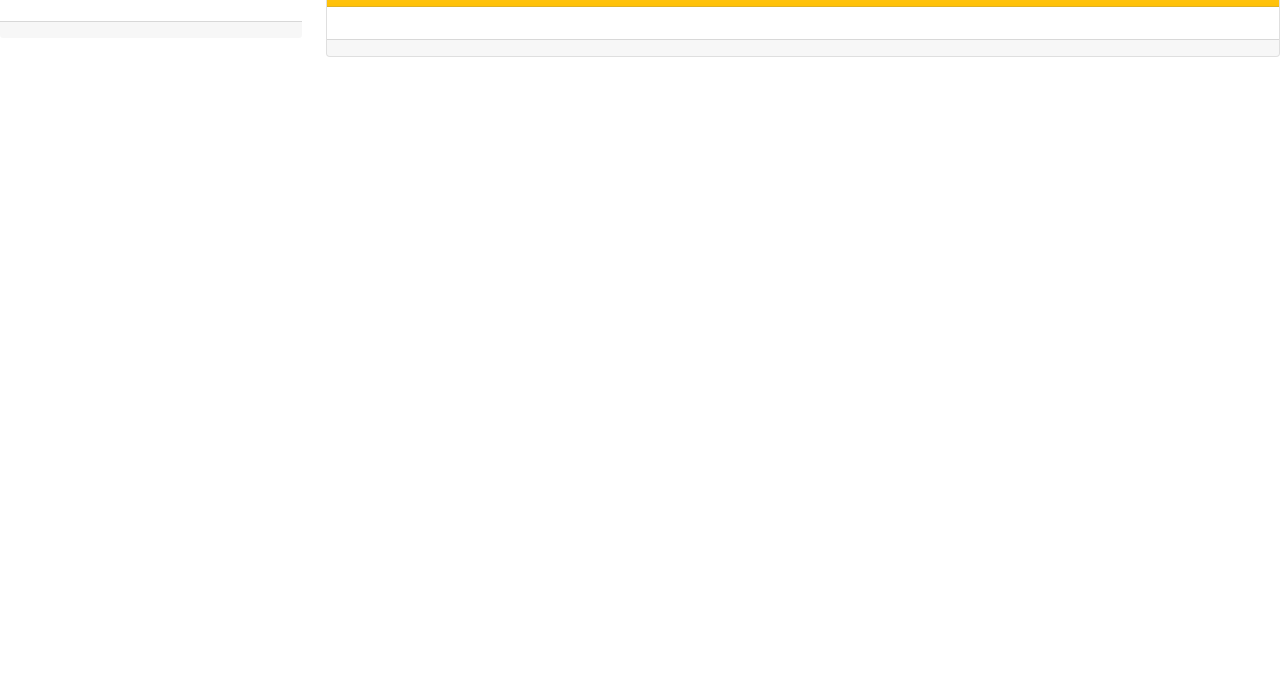
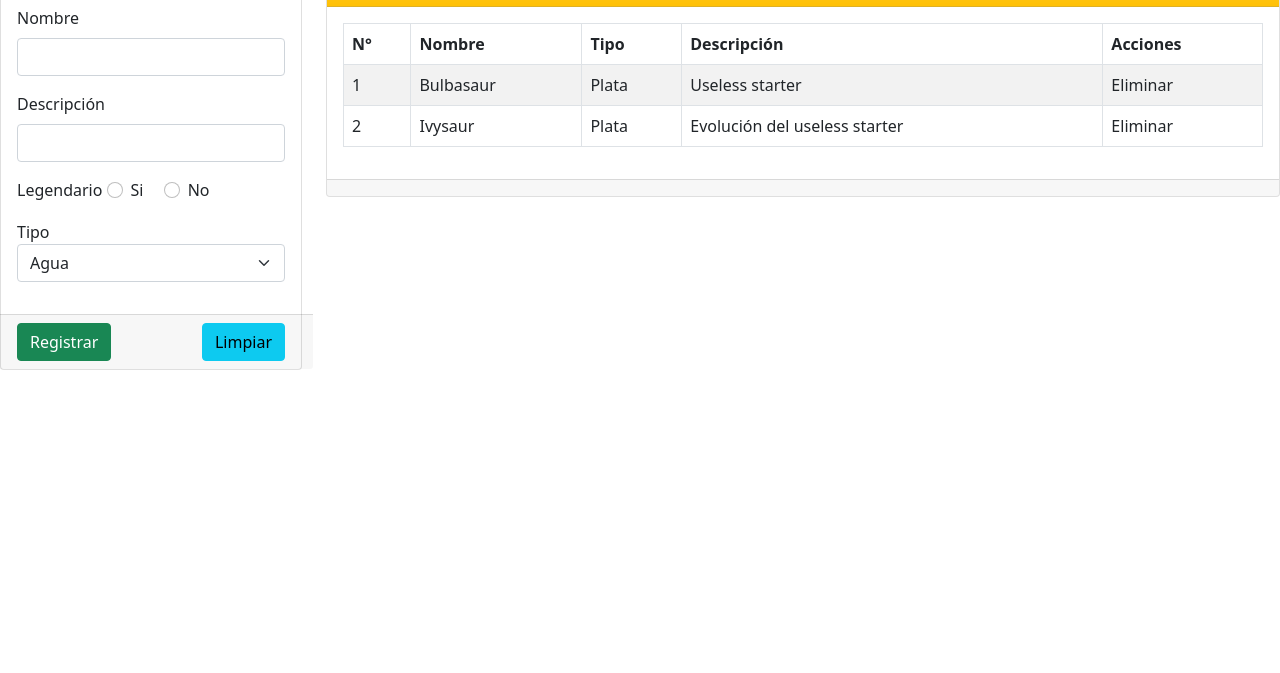
Before and after one commit to Noothowl/pokedex_project, a plain HTML site: page index.html in a window 1280 px wide. Shown: the part 127-800 px from the top of the page. Drawn offline with nearby package versions, Linux system fonts and the light colour scheme.

Commit message:
agregar tabla y js

```diff
--- a/index.html
+++ b/index.html
@@ -23,15 +23,47 @@
     </header>
     <main class="row">
         <div class="col-12 col-md-6 col-lg-3">
-            <div class="class">
+            <div class="card">
                 <div class="class-header bg-warning text-light text-center">
                     <span>Registrar pokemon</span>
                 </div>
                 <div class="card-body">
-
+                    <div class="mb-3">
+                        <label class="form-label"   for="Nombre-txt">Nombre</label>
+                        <input class="form-control" type="text" id="nombre-txt">
+                    </div>
+                    <div class="mb-3">
+                        <label class= "form-label"   for="descripcion-txt">Descripción</label>
+                        <input class= "form-control" type="text" id="descripcon-txt">
+                    </div>
+                    <div class="mb-3">
+                        <label class="form-check-label" for="legendario-rb">Legendario</label>
+                        <div class="form-check form-check-inline">
+                            <input type="radio" class="form-check-input" name="legendario-rb" id="legendario-si">
+                            <label class="form-check-label" for="legendario-si">Si</label>
+                        </div>
+                    <div class="form-check form-check-inline">
+                        <input type="radio" name="legendario-rb" id="legendario-no" class="form-check-input">
+                        <label for="legendario-no" class="form-check-label">No</label>
+                    </div>
+                    </div>
+                    <div class="mb-3">
+                        <label class="form-check-label" for="tipo-select">Tipo</label>
+                        <select class="form-select" id="tipo-select">
+                            <option value="Agua">Agua</option>
+                            <option value="Planta">Planta</option>
+                            <option value="Fuego">Fuego</option>
+                            <option value="Normal">Normal</option>
+                        </select>
+                    </div>
                 </div>
-                <div class="card-footer">
-
+                <div class="card-footer row">
+                    <div class="col-6">
+                        <button class="btn btn-success" id="registrar-btn" type="button">Registrar</button>
+                    </div>
+                    <div class="col-6 text-end">
+                        <button class="btn btn-info btn-" id="limpiar-btn" type="button">Limpiar</button>
+                    </div>
                 </div>
             </div>
         </div>
@@ -40,8 +72,35 @@
                 <div class="card-header bg-warning bg-gradient text-light text-center">
                     <span>Pokedex</span>
                 </div>
+
             <div class="card-body">
-
+                <table class="table table-hover table-bordered table-striped">
+                    <thead>
+                        <tr>
+                            <th>N°</th>
+                            <th>Nombre</th>
+                            <th>Tipo</th>
+                            <th>Descripción</th>
+                            <th>Acciones</th>
+                        </tr>
+                    </thead>
+                    <tbody>
+                        <tr>
+                        <td>1</td>
+                        <td>Bulbasaur</td>
+                        <td>Plata</td>
+                        <td>Useless starter</td>
+                        <td>Eliminar</td>
+                        </tr>
+                        <tr>
+                        <td>2</td>
+                        <td>Ivysaur</td>
+                        <td>Plata</td>
+                        <td>Evolución del useless starter</td>
+                        <td>Eliminar</td>
+                        </tr>
+                    </tbody>
+                </table>
             </div>
             <div class="card-footer">
 
@@ -53,6 +112,6 @@
 
 
     <script src="https://cdn.jsdelivr.net/npm/bootstrap@5.0.0-beta3/dist/js/bootstrap.bundle.min.js" integrity="sha384-JEW9xMcG8R+pH31jmWH6WWP0WintQrMb4s7ZOdauHnUtxwoG2vI5DkLtS3qm9Ekf" crossorigin="anonymous"></script>
-
+    <script src="js/index.js"></script>
   </body>
 </html>
--- /dev/null
+++ b/js/index.js
@@ -0,0 +1,4 @@
+document.querySelector("#registrar-btn").addEventListener("click", ()=>{
+    let nombre = document.querySelector("#nombre-txt").value;
+    console.log("AAAAAA", nombre);
+} );
```
